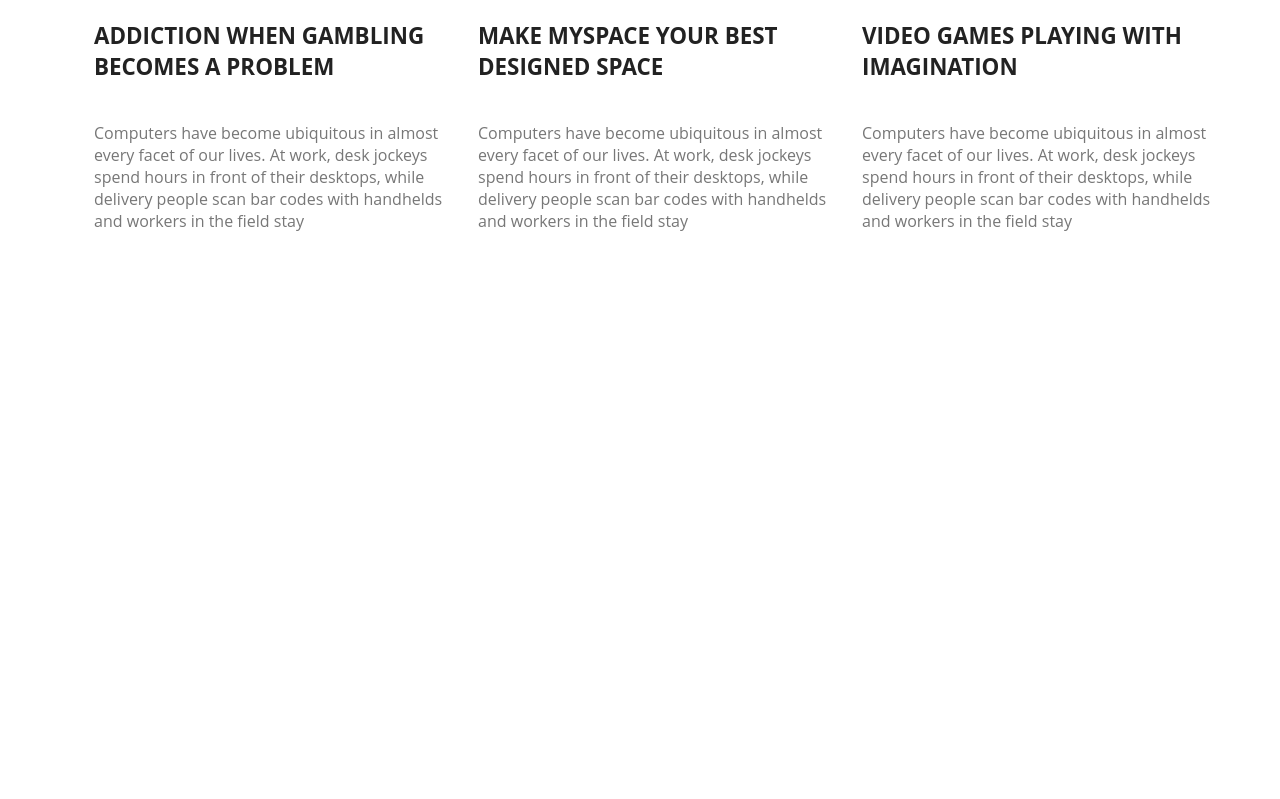
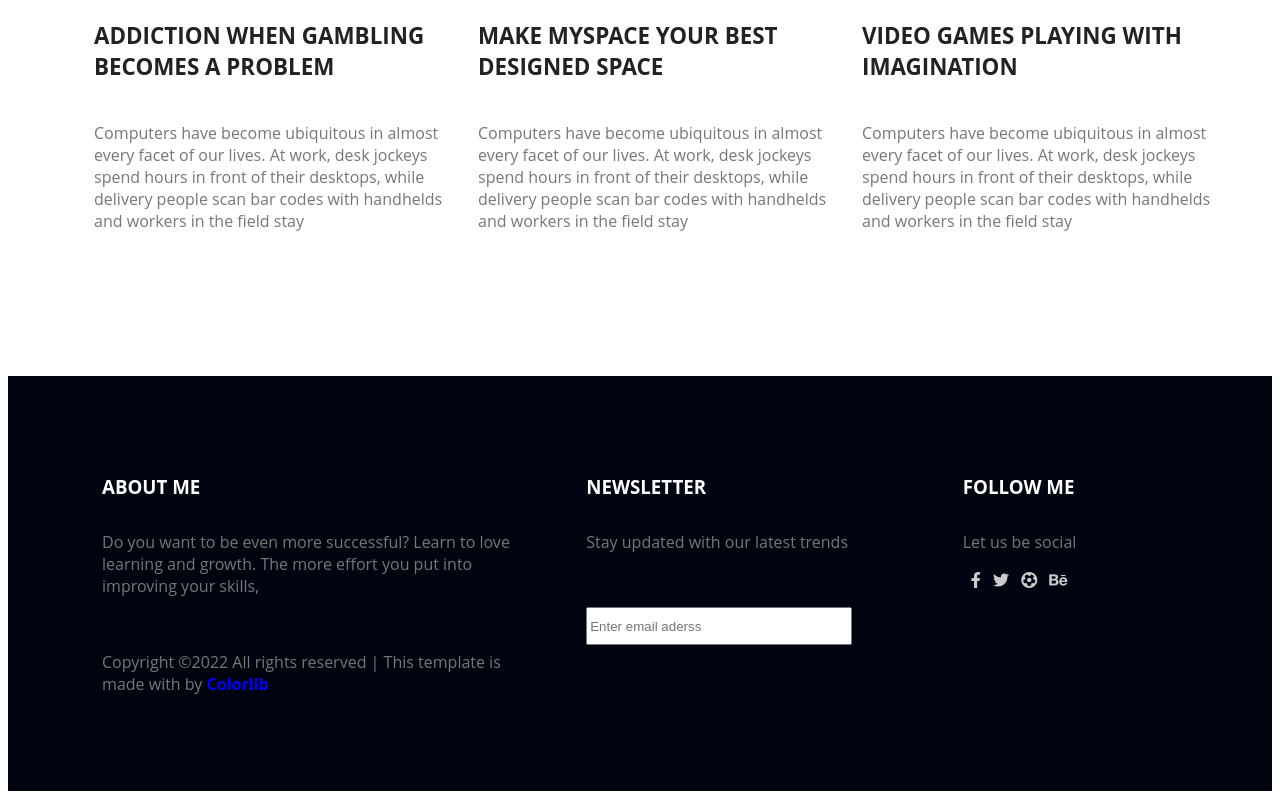
Before and after one commit to BosimovJaloliddin/Portfolio-2, a plain HTML site: page index.html in a window 1280 px wide. Shown: the part 4774-5573 px from the top of the page. Before the commit the page ends 5030 px from the top, so only its background shows below. Drawn offline with Linux system fonts and the light colour scheme.

Commit message:
Add footer section

```diff
--- a/CSS/shared.css
+++ b/CSS/shared.css
@@ -51,3 +51,50 @@ body{
     color: black;
     text-decoration: none;
 }
+
+/* Footer style */
+.footer-banner{
+    background: rgb(0,4,16);
+    margin-top: 8rem;
+}
+.footer-items{
+    display: flex;
+    justify-content: space-between;
+    padding: 5rem 2rem;
+}
+.footer-item__1{
+    width: 40%;
+}
+.footer-item__1 b{
+    color: blue;
+}
+.footer-item__2{
+    width: 30%;
+}
+.footer-item__2 input{
+    height: 32px;
+    width: 80%;
+}
+.footer-item__3{
+    width: 20%;
+}
+.footer-item__3 a{
+    text-decoration: none;
+    color:rgb(204,204,204) ;
+    margin-left: .5rem;
+    font-size: 1rem;
+}
+.footer-item__1 h3,
+.footer-item__2 h3,
+.footer-item__3 h3{
+    color: #fff;
+    margin-bottom: 2rem;
+}
+.footer-item__1 p,
+.footer-item__2 p,
+.footer-item__3 p{
+    color: #777;
+}
+.footer-item__3 a:hover {
+    color: blue;
+}
--- a/index.html
+++ b/index.html
@@ -404,5 +404,52 @@
                 </div>
             </section>
         </div>
+
+        <!-- Footer section -->
+        <div class="footer-banner">
+            <div class="container">
+                <div class="footer-items">
+                    <div class="footer-item__1">
+                        <h3>
+                            ABOUT ME
+                        </h3>
+                        <p>
+                            Do you want to be even more successful? Learn to love learning and growth. The more effort you put into improving your skills,
+                        </p> <br>
+                        <p>
+                            Copyright ©2022 All rights reserved | This template is made with  by <b>Colorlib</b>
+                        </p>
+                    </div>
+                    <div class="footer-item__2">
+                        <h3>
+                            NEWSLETTER
+                        </h3>
+                        <p>
+                            Stay updated with our latest trends                        </p> <br>
+                        </p>
+                        <input type="email" placeholder="Enter email aderss">
+                    </div>
+                    <div class="footer-item__3">
+                        <h3>
+                            FOLLOW ME
+                        </h3>
+                        <p>
+                            Let us be social
+                        </p>
+                        <a href="#">
+                            <i class="fa-brands fa-facebook-f"></i>
+                        </a>
+                        <a href="#">
+                            <i class="fa-brands fa-twitter"></i>
+                        </a>
+                        <a href="#">
+                            <i class="fa-solid fa-futbol"></i>                        </a>
+                        <a href="#">
+                            <i class="fa-brands fa-behance"></i>
+                        </a>
+                    </div>
+                </div>
+            </div>
+        </div>
     </body>
 </html>
```
